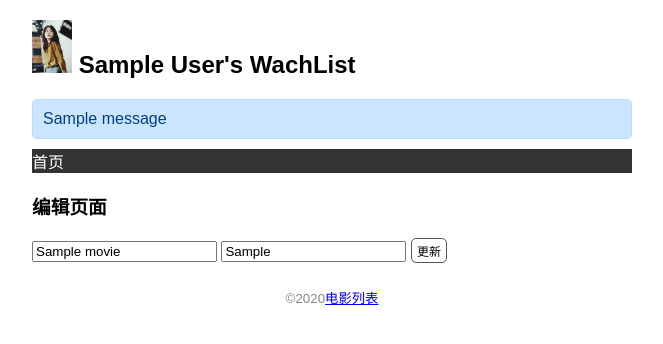
After one commit to chao-yuan-cy/flask, a Flask app: page /movie/edit/1 in a window 1280 px wide. The commit adds this page. Shown: the top 344 px of the page, without its empty margins (308-971 px from the left). Run offline with Flask 2, Linux system fonts and the light colour scheme; tables that the repository leaves empty hold one stand-in row (values such as "Sample post"); one stand-in notice (Sample message) is shown.

Commit message:
'增删改'

```diff
--- a/day1/watchlist/app.py
+++ b/day1/watchlist/app.py
@@ -1,7 +1,7 @@
 import os
 import sys
 
-from flask import Flask,url_for,render_template
+from flask import Flask,url_for,render_template,flash,redirect,request
 import click
 from flask_sqlalchemy import SQLAlchemy#导入扩展类
 
@@ -16,6 +16,7 @@ app = Flask(__name__)
 
 app.config['SQLALCHEMY_DATABASE_URI'] = prefix +os.path.join(app.root_path,'data.db')
 app.config['SQLALCHEMY_TRACK_MODIFICATIONS'] = False
+app.config['SECRET_KEY'] = 'watchlist_dev'
 db = SQLAlchemy(app)
 #models
 class User(db.Model):
@@ -33,15 +34,57 @@ def common_user():
     user = User.query.first()
     return dict(user=user)
 #views
-@app.route('/')
-@app.route('/home')
+@app.route('/',methods=['GET','POST'])
+# @app.route('/home')
 
 def index():
+    if request.method == 'POST':
+        # request在请求触发的时候才会包含数据
+        title = request.form.get('title')
+        year = request.form.get('year')
+        # 验证数据
+        if not title or not year or len(year)>4 or len(title)>60:
+            flash('不能为空或超过最大的长度')
+            return redirect(url_for('index'))
+        #保存表单的数据
+        movie = Movie(title=title,year=year)
+        db.session.add(movie)
+        db.session.commit()
+        flash('添加成功')
+        return redirect(url_for('index'))
+
 
     # user = User.query.first()
     movies = Movie.query.all()
 
     return render_template('index.html',movies=movies)
+@app.route('/movie/edit/<int:movie_id>',methods=['GET','POST'])
+
+def edit(movie_id):
+    movie = Movie.query.get_or_404(movie_id)
+    if request.method == 'POST':
+        title = request.form['title']
+        year = request.form['year']
+        if not title or not year or len(title)>60 or len(year)>4:
+            flash('不能为空或超过最大长度')
+            return redirect(url_for('index'))
+        movie.title = title
+        movie.year = year
+        db.session.commit()
+        flash('更新完成')
+        return redirect(url_for('index'))
+    return render_template('edit.html',movie=movie)
+# 删除
+@app.route('/movie/delete/<int:movie_id>',methods=['GET','POST'])
+
+def delete(movie_id):
+    movie = Movie.query.get_or_404(movie_id)
+    if request.method == 'POST':
+        db.session.delete(movie)
+        db.session.commit()
+        flash('删除完成')
+        return redirect(url_for('index'))
+    return render_template('delete.html',movie=movie)
 #动态url
 @app.route('/index/<name>')
 def home(name):
--- a/day1/watchlist/static/css/style.css
+++ b/day1/watchlist/static/css/style.css
@@ -66,3 +66,31 @@ nav li a:hover{
     padding: 3px 5px;
 
 }
+.btn{
+    font-size: 12px;
+    padding: 3px 5px;
+    text-decoration: none;
+    cursor:pointer;
+    background-color: white;
+    color:black;
+    border:1px solid #555555;
+    border-radius: 5px;
+
+}
+.btn:hover{
+    text-decoration: none;
+    background-color: black;
+    color: white;
+    border: 1px solid black;
+}
+.alert{
+    position: relative;
+    padding: 10px;
+    margin: 10px 0;
+    border: 1px solid transparent;
+    color: #004085;
+    background-color: #cce5ff;
+    border-color:#b8daff;
+    border-radius: 5px;
+
+}
--- a/day1/watchlist/templates/base.html
+++ b/day1/watchlist/templates/base.html
@@ -12,11 +12,15 @@
     <h2>
         <img class='avatar' src="{{url_for('static',filename='images/d.jpg')}}" alt="头像">
         {{ user.name }}'s WachList
-
     </h2>
+    {% for message in get_flashed_messages() %}
+    <div class='alert'>{{ message }}</div>
+    {% endfor %}
     <nav>
         <ul>
-            <li><a href="{{ url_for('index') }}">首页</a></li>
+            <li>
+                <a href="{{ url_for('index') }}">首页</a>
+            </li>
         </ul>
     </nav>
     {% block content %}
--- /dev/null
+++ b/day1/watchlist/templates/edit.html
@@ -0,0 +1,11 @@
+{% extends 'base.html' %}
+
+{% block content %}
+<h3>编辑页面</h3>
+{# 更新电影表单 #}
+<form action="" method="post">
+    <input type="text" name='title' autocomplete="off" required value="{{ movie.title }}">
+    <input type="text" name='year' autocomplete="off" required value="{{ movie.year }}">
+    <input type="submit" class='btn' name='submit' value="更新">
+</form>
+{% endblock %}
```
Also changed, not shown: day1/watchlist/templates/delete.html (added, +11 -0 lines), day1/watchlist/templates/index.html (+12 -0 lines).
